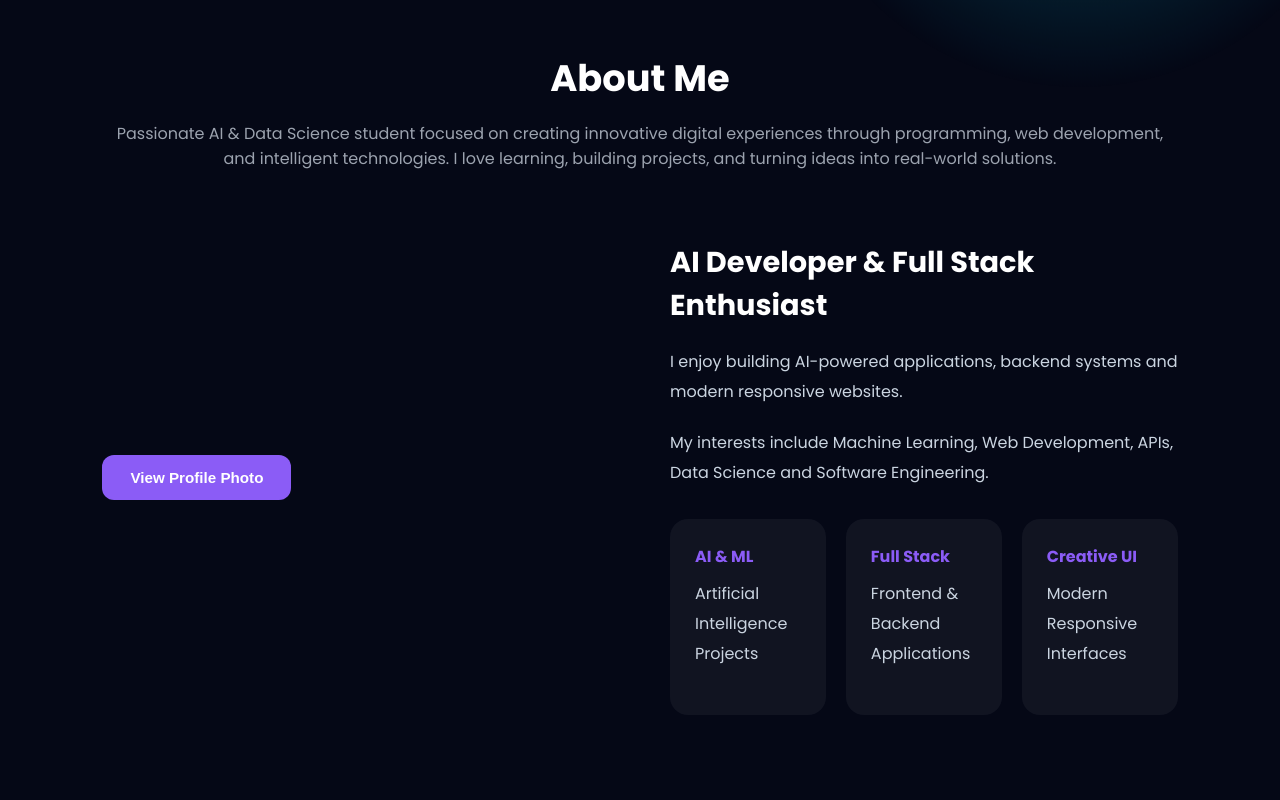
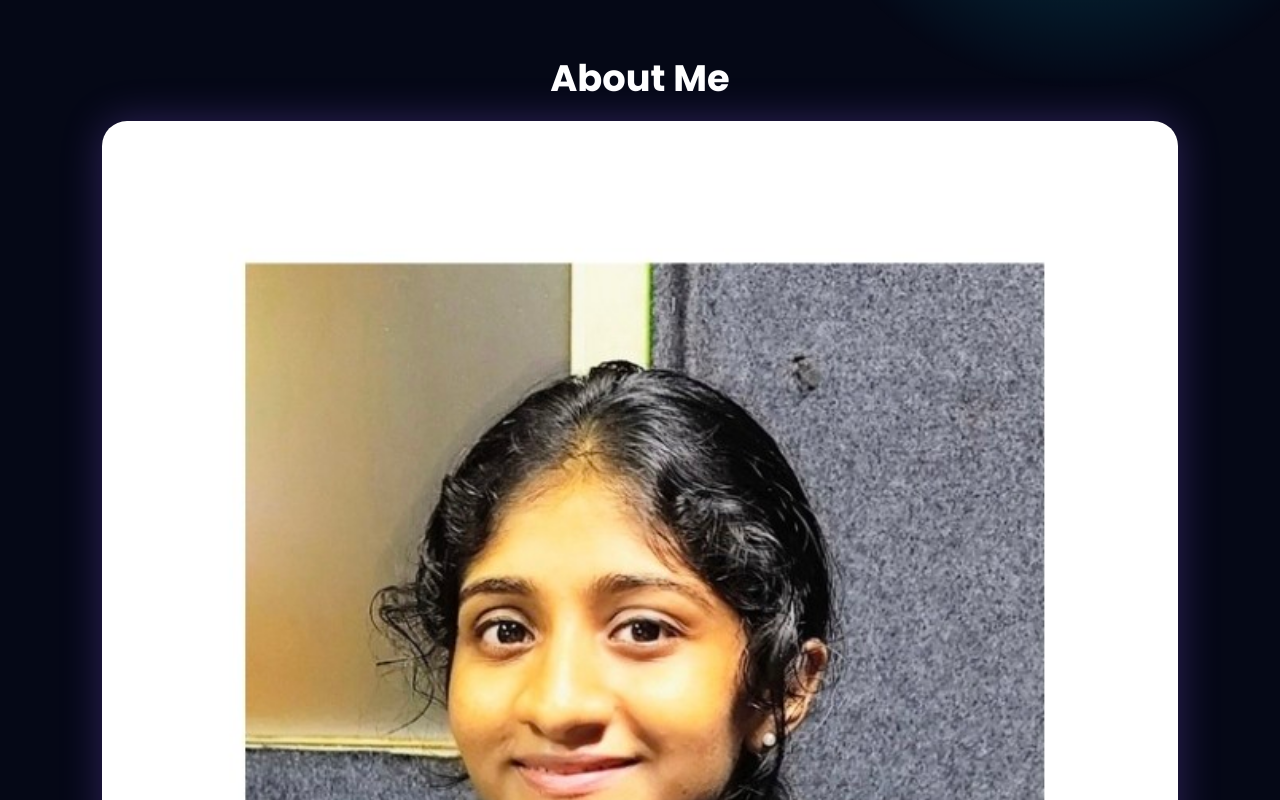
Before and after one commit to Cia-Soni/Cia-Portfolio, a plain HTML site: page index.html in a window 1280 px wide. Shown: the part 860-1660 px from the top of the page. Drawn offline with Linux system fonts and the light colour scheme.

Commit message:
Update index.html

```diff
--- a/index.html
+++ b/index.html
@@ -132,8 +132,9 @@
 
     <p>
 
-      Passionate AI & Data Science student focused on creating innovative digital experiences through programming, web development, and intelligent technologies.
-      I love learning, building projects, and turning ideas into real-world solutions.
+      <div class="about-image">
+    <img src="assets/profile.jpg" alt="Profile" class="profile-img">
+</div>
     </p>
 
   </div>
@@ -141,14 +142,7 @@
   <div class="about-container">
 
     <div class="about-image">
-
-  <button class="btn-primary"
-          onclick="openProfile()">
-
-    View Profile Photo
-
-  </button>
-
+    <img src="assets/profile.jpg" alt="Profile" class="profile-img">
 </div>
 
     <div class="about-content">
```
